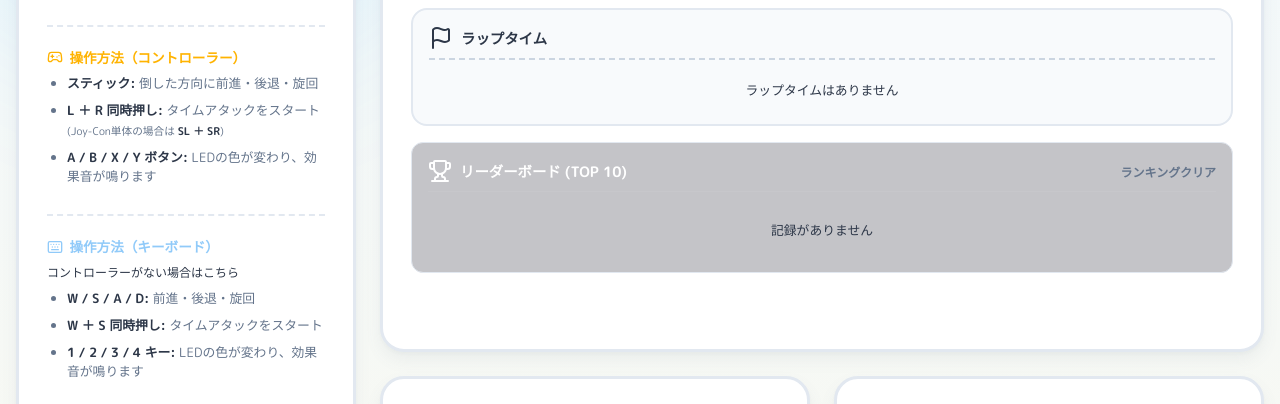
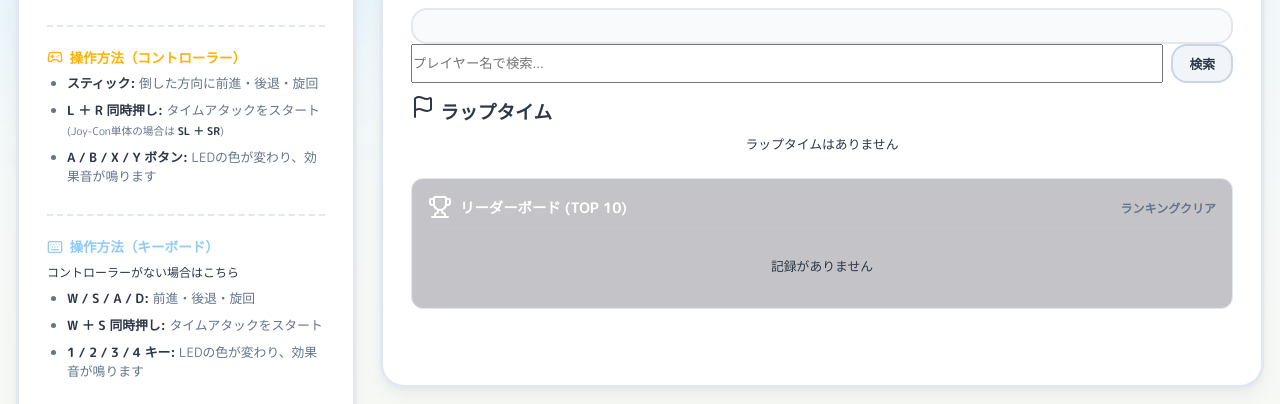
Before and after one commit to 3240683/www, a plain HTML site: page index.html in a window 1280 px wide. Shown: the part 383-787 px from the top of the page. Drawn offline with nearby package versions, Linux system fonts and the light colour scheme.

Commit message:
Update index.html

```diff
--- a/index.html
+++ b/index.html
@@ -119,6 +119,22 @@
 
         <!-- ラップタイム表示 -->
         <div class="ta-laps-section">
+          </div>
+
+          <!-- プレイヤー名検索 -->
+          <div class="ranking-search" style="display: flex; gap: 0.5rem; margin-bottom: 0.75rem;">
+            <input
+              type="text"
+              id="ranking-search-input"
+              placeholder="プレイヤー名で検索..."
+              maxlength="15"
+              style="flex: 1;"
+            >
+            <button id="btn-ranking-search" class="btn btn-secondary btn-sm" style="width: auto; padding: 0.5rem 1rem;">検索</button>
+          </div>
+          <div id="ranking-search-result" class="error-msg hidden" style="margin-bottom: 0.75rem;"></div>
+
+          <div class="ranking-container">
           <h3><i data-lucide="flag"></i> ラップタイム</h3>
           <div class="laps-container">
             <ul id="ta-laps-list" class="laps-list">
```
